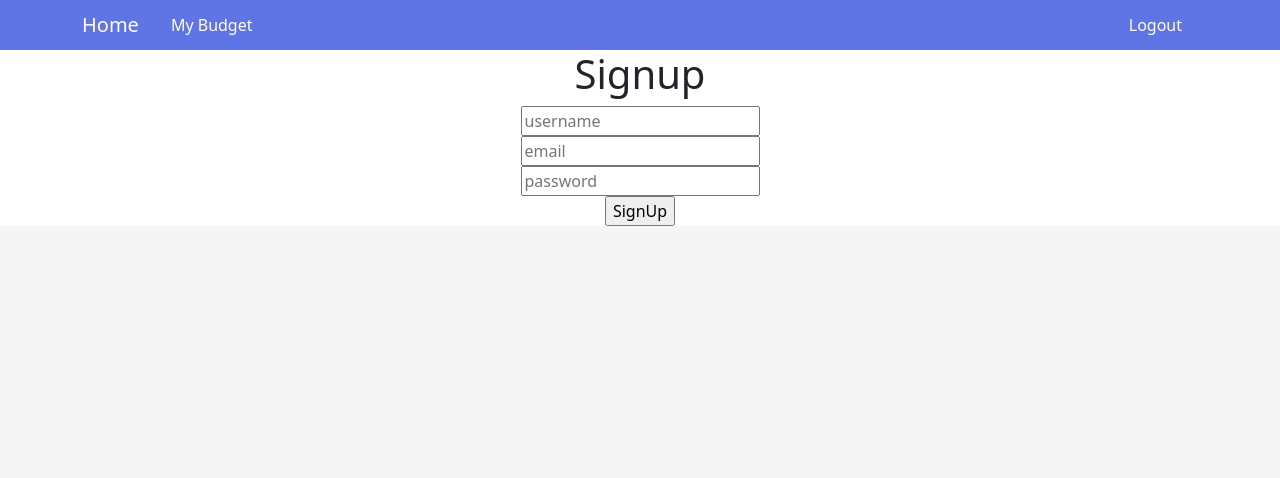
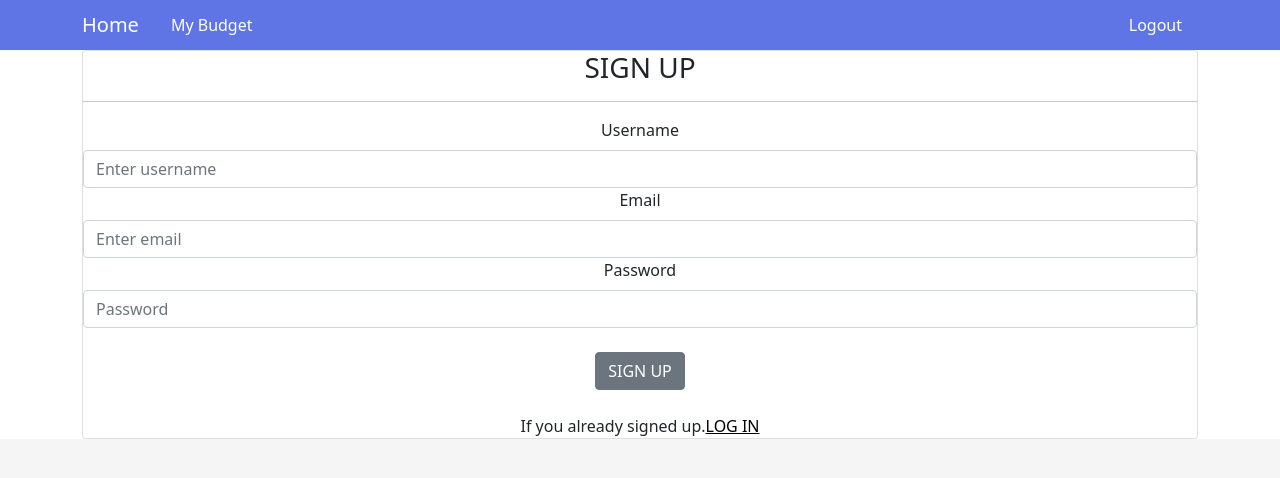
Before and after one commit to haticekaratay/damla-frontend, a React (Create React App) app: page /signup in a window 1280 px wide. Shown: the top 478 px of the page. Built offline with nearby package versions, Linux system fonts and the light colour scheme.

Commit message:
update signup and login styling with bootstrap

```diff
--- a/src/components/Login.js
+++ b/src/components/Login.js
@@ -1,8 +1,9 @@
 import React from "react"
-import {connect} from "react-redux"
-import {loginUser} from "../actions/userActions"
-import {Row,Col, Form,Button, Card, Image,Container} from "react-bootstrap"
+import { connect } from "react-redux"
+import { loginUser } from "../actions/userActions"
+import { Row,Col, Form,Button, Card, Image,Container } from "react-bootstrap"
 import damla from "../damla.png"
+import { Link } from "react-router-dom"
 
 
 class Login extends React.Component{
@@ -14,72 +15,48 @@ class Login extends React.Component{
         this.setState({
             [e.target.name]: e.target.value
         })
-        console.log(this.state)
     }
 
     handleSubmit = (e) => {
         e.preventDefault();
-        // need to submit the user data to backend
-        console.log("submit: ", this.state)
         this.props.loginUser(this.state,this.props.history)
-    }
-
-     styles = {
-        center: {
-          marginLeft: "auto",
-          marginRight: "auto"
-        }
     }
 
     render(){
         return(
-            <>
-            {/* <div>
-                <h1>Login</h1>
-                <form onSubmit={this.handleSubmit}>
-                    <input onChange={this.handleChange} type="text" name="username" placeholder="username"/><br />
-                    <input onChange={this.handleChange} type="text" name="password" placeholder="password"/><br />
-                    <Button variant="primary" type="submit">
-                        LOGIN
-                    </Button>
-                </form>
-            </div> */}
-
-            <div className={this.styles.center} >
-            <Container>
-                <Card className=" align-items-center justify-content-md-center">
-
-                    <Row xs={2} className="align-items-center justify-content-md-center">
-                        <Col  >
+            <Container className="login-container">
+                <Card >
+                    <Row  className=" d-flex align-items-center justify-content-center">
+                        <Col>
                             <Image style={{width: '100%', height: '100%'}} src={damla} />
                         </Col>
-                        <Col  >
+                        <Col>
                             <Form onSubmit={this.handleSubmit} className="form-signin">
                                 <Form.Label>DAMLA</Form.Label>
-                            <Form.Group className="mb-3" controlId="formBasicEmail">
+                                <Form.Group >
                                     <Form.Label>Username</Form.Label>
                                     <Form.Control onChange={this.handleChange} type="username" name="username" placeholder="Enter username" />
                                 </Form.Group>
 
-                            <Form.Group className="mb-3" controlId="formBasicPassword">
+                                <Form.Group >
                                     <Form.Label>Password</Form.Label>
                                     <Form.Control  onChange={this.handleChange} type="password" name="password" placeholder="Password" />
                                 </Form.Group>
-                            <Button variant="secondary" type="submit">
-                                LOGIN
+                                <br></br>
+                                <Button   Button variant="secondary" type="submit">
+                                    SIGN IN
                                 </Button>
                         </Form>
+                        <br></br>
+                            <Link to="/signup" style={{ color: "black" }}>
+                                SIGN UP
+                            </Link>
                         </Col>
                     </Row>
                 </Card>
             </Container>
-            </div>
-
-            </>
-
         )
     }
-
 }
 
 
--- a/src/components/SignUp.js
+++ b/src/components/SignUp.js
@@ -1,7 +1,8 @@
 import React from "react"
 import { connect } from 'react-redux'
-import {createUser} from "../actions/userActions"
-
+import { createUser} from "../actions/userActions"
+import { Row,Col,Form,Button,Card,Container } from "react-bootstrap"
+import { Link } from "react-router-dom"
 class SignUp extends React.Component{
     state={
         username: "",
@@ -18,23 +19,47 @@ class SignUp extends React.Component{
 
     handleSubmit = (e) => {
         e.preventDefault();
-        // need to submit the user data to backend
-        //console.log("submit: ", this.state)
-        console.log(this.props) //props has the history so pass it to create user to redirect
         this.props.createUser(this.state, this.props.history)
     }
 
     render(){
         return(
-            <div>
-                <h1>Signup</h1>
-                <form onSubmit={this.handleSubmit}>
-                    <input onChange={this.handleChange} type="text" name="username" placeholder="username"/><br />
-                    <input onChange={this.handleChange} type="text" name="email" placeholder="email"/><br />
-                    <input onChange={this.handleChange} type="text" name="password" placeholder="password"/><br />
-                    <input type="submit" value="SignUp" />
-                </form>
-            </div>
+
+            <Container className="signup-container">
+                <Card className="signup-card">
+                    <Row>
+                        <Col>
+                            <Form onSubmit={this.handleSubmit}>
+                                <h3>SIGN UP</h3>
+                                <hr></hr>
+                                <Form.Group >
+                                    <Form.Label>Username</Form.Label>
+                                    <Form.Control onChange={this.handleChange} type="username" name="username" placeholder="Enter username" />
+                                </Form.Group>
+
+                                <Form.Group >
+                                    <Form.Label>Email</Form.Label>
+                                    <Form.Control onChange={this.handleChange} type="email" name="email" placeholder="Enter email" />
+                                </Form.Group>
+
+                                <Form.Group >
+                                    <Form.Label>Password</Form.Label>
+                                    <Form.Control  onChange={this.handleChange} type="password" name="password" placeholder="Password" />
+                                </Form.Group>
+                                <br></br>
+                                <Button   Button variant="secondary" type="submit">
+                                    SIGN UP
+                                </Button>
+                        </Form>
+                        <br></br>
+                        If you already signed up.
+                            <Link to="/login" style={{ color: "black" }}>
+                                LOG IN
+                            </Link>
+                        </Col>
+                    </Row>
+                </Card>
+            </Container>
         )
     }
 }
```
Lines whose indentation alone changed are shown as unchanged.
